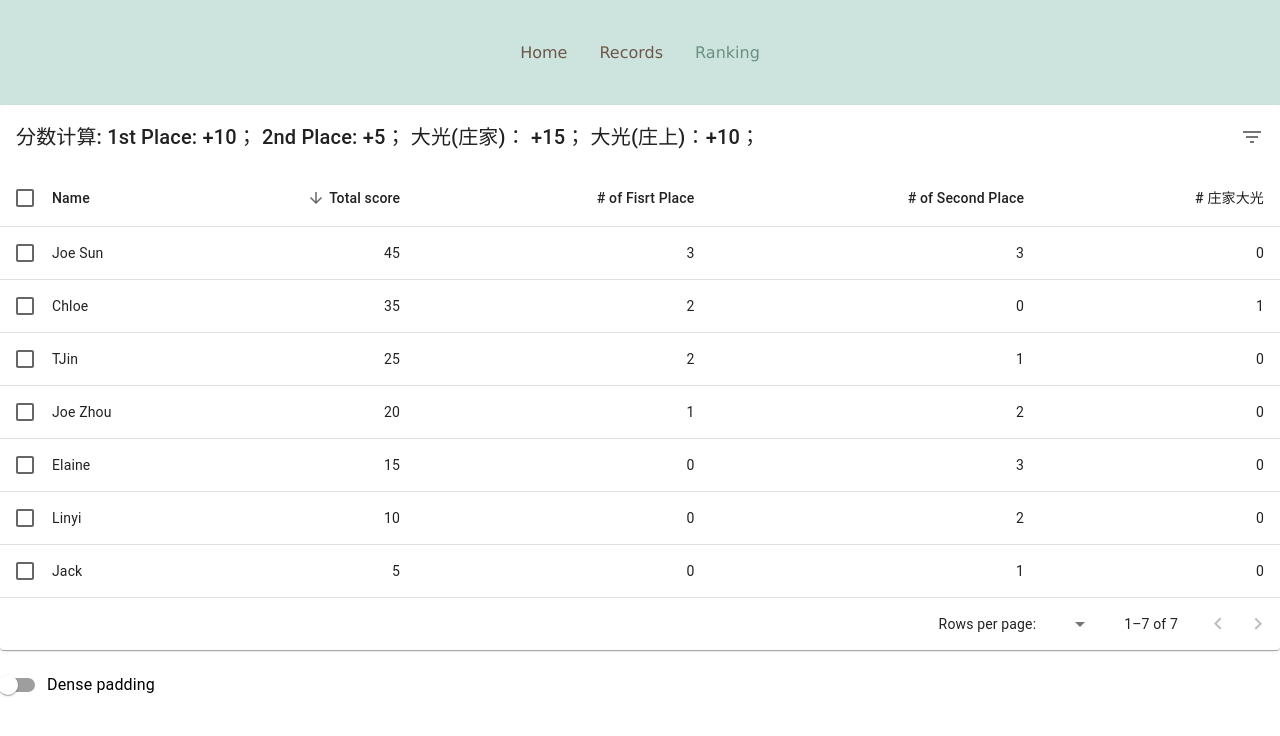
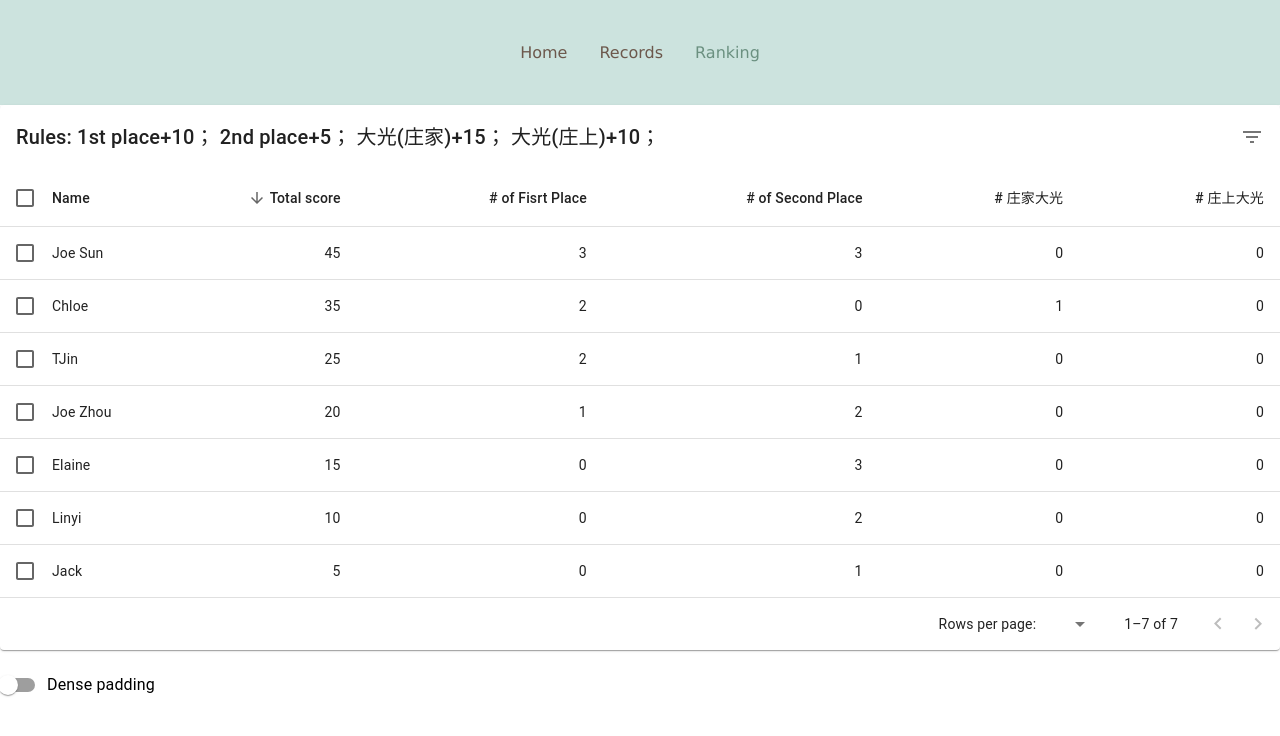
Before and after one commit to ElaineLovesAvocado/LevelUp, a React (Create React App) app: page /profile in a window 1280 px wide. Shown: the top 736 px of the page. Built offline with nearby package versions, Linux system fonts and the light colour scheme.

Commit message:
Update styles

```diff
--- a/src/pages/profile.js
+++ b/src/pages/profile.js
@@ -22,7 +22,7 @@ import DeleteIcon from '@mui/icons-material/Delete';
 import FilterListIcon from '@mui/icons-material/FilterList';
 import { visuallyHidden } from '@mui/utils';
 
-function createData(id, name, totalScore, numFirst, numSecond, numSuper) {
+function createData(id, name, totalScore, numFirst, numSecond, numSuper, numSuper2) {
   return {
     id,
     name,
@@ -30,17 +30,18 @@ function createData(id, name, totalScore, numFirst, numSecond, numSuper) {
     numFirst,
     numSecond,
     numSuper,
+    numSuper2
   };
 }
 
 const rows = [
-  createData(1, 'Jack', 5, 0, 1, 0),
-  createData(2, 'Linyi', 10, 0, 2, 0),
-  createData(3, 'Joe Zhou', 20, 1, 2, 0),
-  createData(4, 'Elaine', 15, 0, 3, 0),
-  createData(5, 'Joe Sun', 45, 3, 3,  0),
-  createData(6, 'Chloe', 35, 2, 0, 1),
-  createData(7, 'TJin', 25, 2, 1, 0),
+  createData(1, 'Jack', 5, 0, 1, 0, 0),
+  createData(2, 'Linyi', 10, 0, 2, 0,0),
+  createData(3, 'Joe Zhou', 20, 1, 2, 0,0),
+  createData(4, 'Elaine', 15, 0, 3, 0, 0),
+  createData(5, 'Joe Sun', 45, 3, 3, 0, 0),
+  createData(6, 'Chloe', 35, 2, 0, 1, 0),
+  createData(7, 'TJin', 25, 2, 1, 0, 0),
 ];
 
 function descendingComparator(a, b, orderBy) {
@@ -106,6 +107,12 @@ const headCells = [
     disablePadding: false,
     label: '# 庄家大光',
   },
+  {
+    id: 'numSuper2',
+    numeric: true,
+    disablePadding: false,
+    label: '# 庄上大光',
+  }
 ];
 
 function EnhancedTableHead(props) {
@@ -194,11 +201,11 @@ function EnhancedTableToolbar(props) {
           id="tableTitle"
           component="div"
         >
-          分数计算:
-          1st Place: +10；
-          2nd Place: +5；
-          大光(庄家)： +15；
-          大光(庄上)：+10；
+          Rules:
+          1st place+10；
+          2nd place+5；
+          大光(庄家)+15；
+          大光(庄上)+10；
         </Typography>
       )}
 
@@ -348,6 +355,7 @@ export default function Profile() {
                     <TableCell align="right">{row.numFirst}</TableCell>
                     <TableCell align="right">{row.numSecond}</TableCell>
                     <TableCell align="right">{row.numSuper}</TableCell>
+                    <TableCell align="right">{row.numSuper2}</TableCell>
                   </TableRow>
                 );
               })}
```
